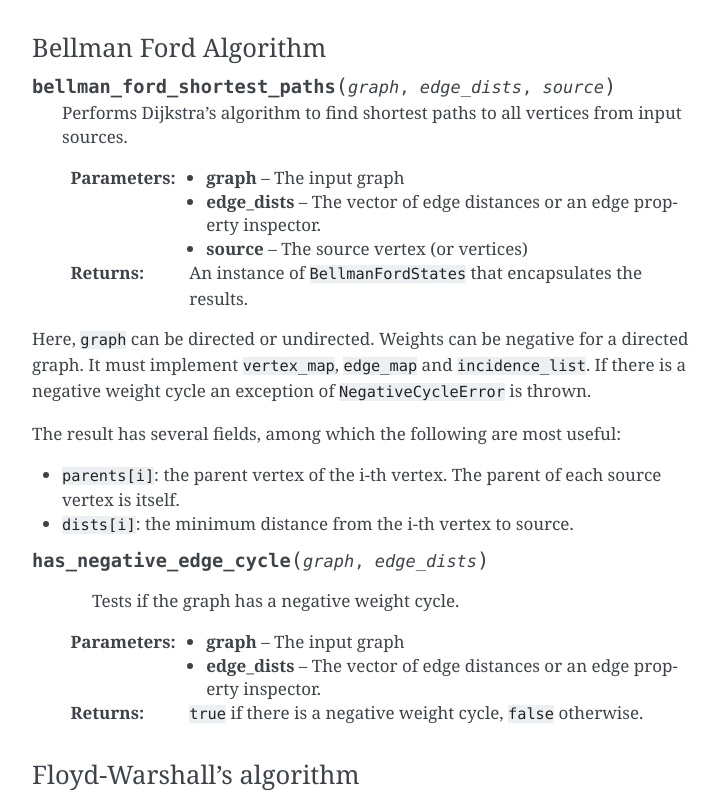
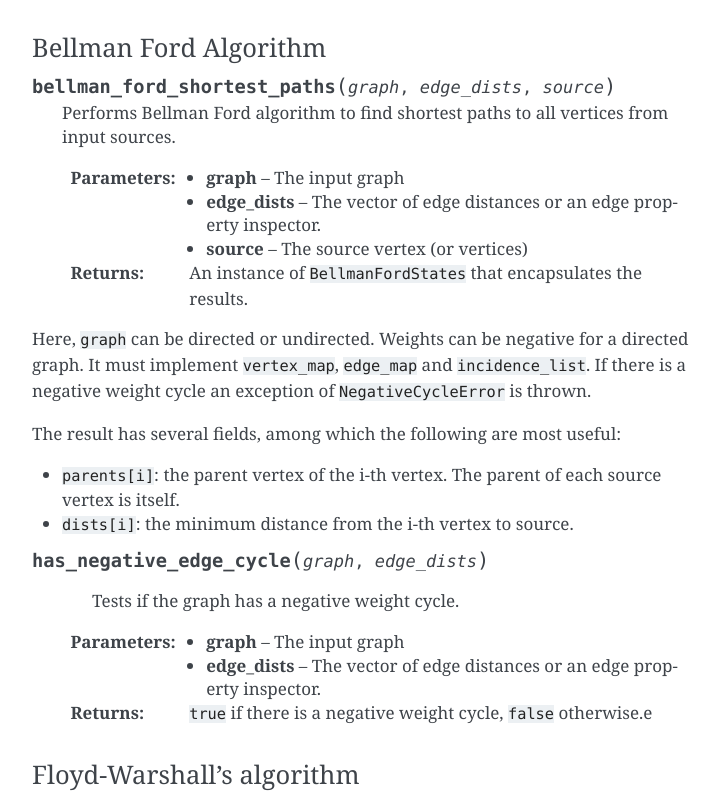
Before and after one commit to JuliaGraphs/Graphs.jl, a Sphinx documentation site: the page built from doc/source/algorithms.rst, in a window 1280 px wide and 1400 px high, scrolled down 4453 px. Shown: the part 159-961 px from the top of the window, without its empty margins (388-1110 px from the left). Built offline with Sphinx 7.4.7, drawn with Linux system fonts in a browser that asks for light colours; formulas are drawn with MathJax 3.

Commit message:
Changed Dijkstra to Bellman-Ford where necessary and fixed typo.

```diff
--- a/doc/source/algorithms.rst
+++ b/doc/source/algorithms.rst
@@ -186,7 +186,7 @@ Bellman Ford Algorithm
 
 .. py:function:: bellman_ford_shortest_paths(graph, edge_dists, source)
 
-    Performs Dijkstra's algorithm to find shortest paths to all vertices from input sources.
+    Performs Bellman Ford algorithm to find shortest paths to all vertices from input sources.
 
     :param graph:       The input graph
     :param edge_dists:  The vector of edge distances or an edge
@@ -212,7 +212,7 @@ The result has several fields, among which the following are most useful:
     :param graph:       The input graph
     :param edge_dists:  The vector of edge distances or an edge
 			property inspector.
-    :returns: ``true`` if there is a negative weight cycle, ``false`` otherwise.
+    :returns: ``true`` if there is a negative weight cycle, ``false`` otherwise.e
 
 Floyd-Warshall's algorithm
 ~~~~~~~~~~~~~~~~~~~~~~~~~~~
```
Also changed, not shown: 1 other file.
